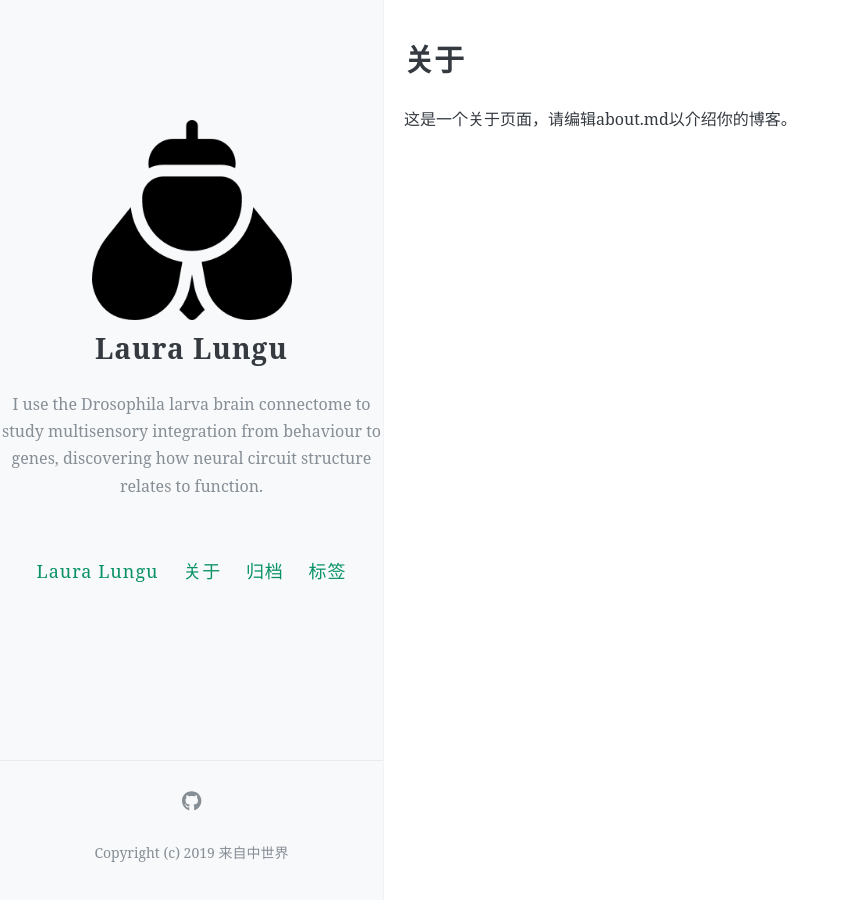
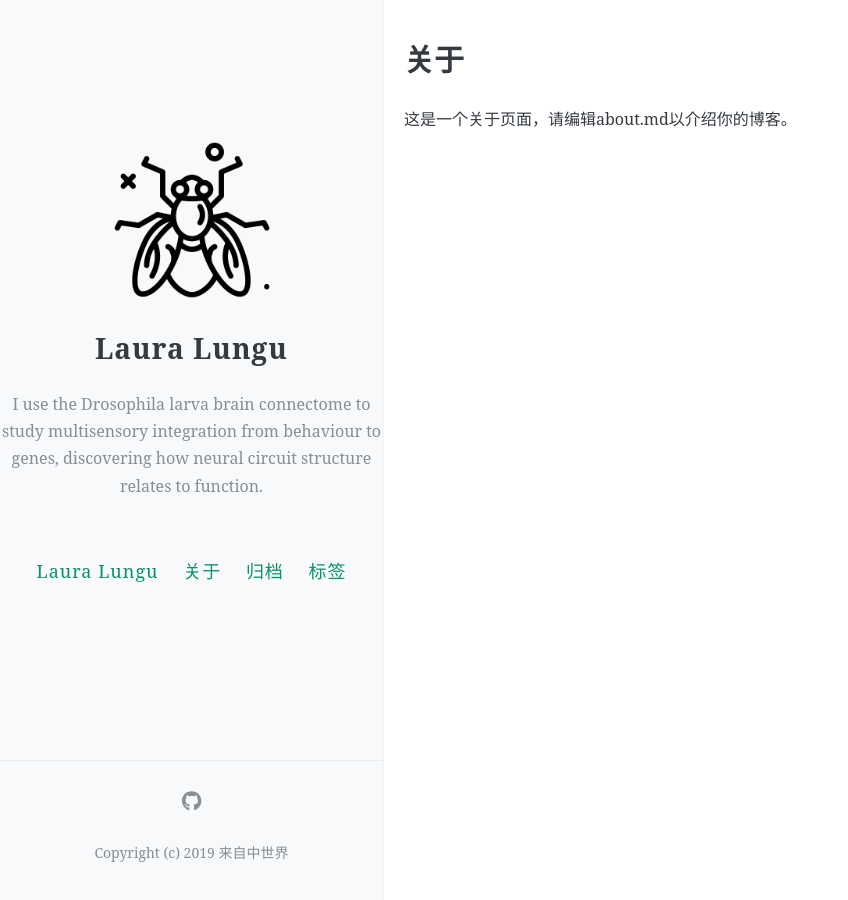
Before and after one commit to whiteflies/WordsOnFlies_2, a Jekyll site: the page built from about.md, in a window 1280 px wide. Shown: the whole page, without its empty margins (0-848 px from the left). Built offline with Jekyll 4.4.1, drawn with Linux system fonts in a browser that asks for light colours; comment, search, counter and statistics services are not loaded.

Commit message:
Update _config.yml

```diff
--- a/_config.yml
+++ b/_config.yml
@@ -21,10 +21,10 @@
 #
 
 # Your blog logo image URL, the recommended size should not exceed 300px × 300px
-avatar: https://raw.githubusercontent.com/whiteflies/WordsOnFlies_2/master/images/fly(2).png
+avatar: https://raw.githubusercontent.com/whiteflies/WordsOnFlies_2/master/images/fly2.png
 
 # Your favicon (appearing on the browser tab) image URL, it is recommended to use a smaller (64px × 64px) image
-favicon: https://raw.githubusercontent.com/whiteflies/WordsOnFlies_2/master/images/fly(2).png
+favicon: https://raw.githubusercontent.com/whiteflies/WordsOnFlies_2/master/images/fly2.png
 
 
 # Buttons in the menu
```
